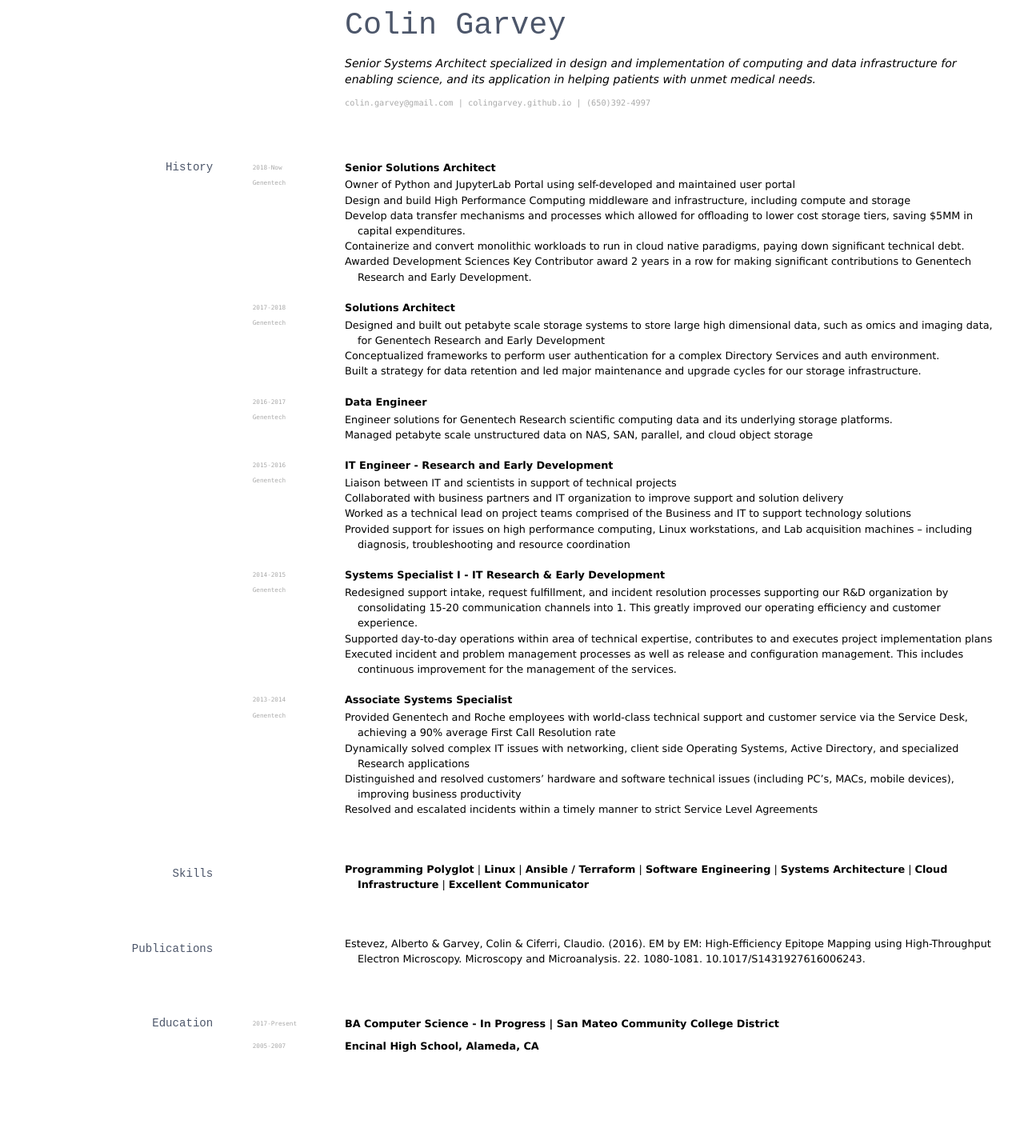
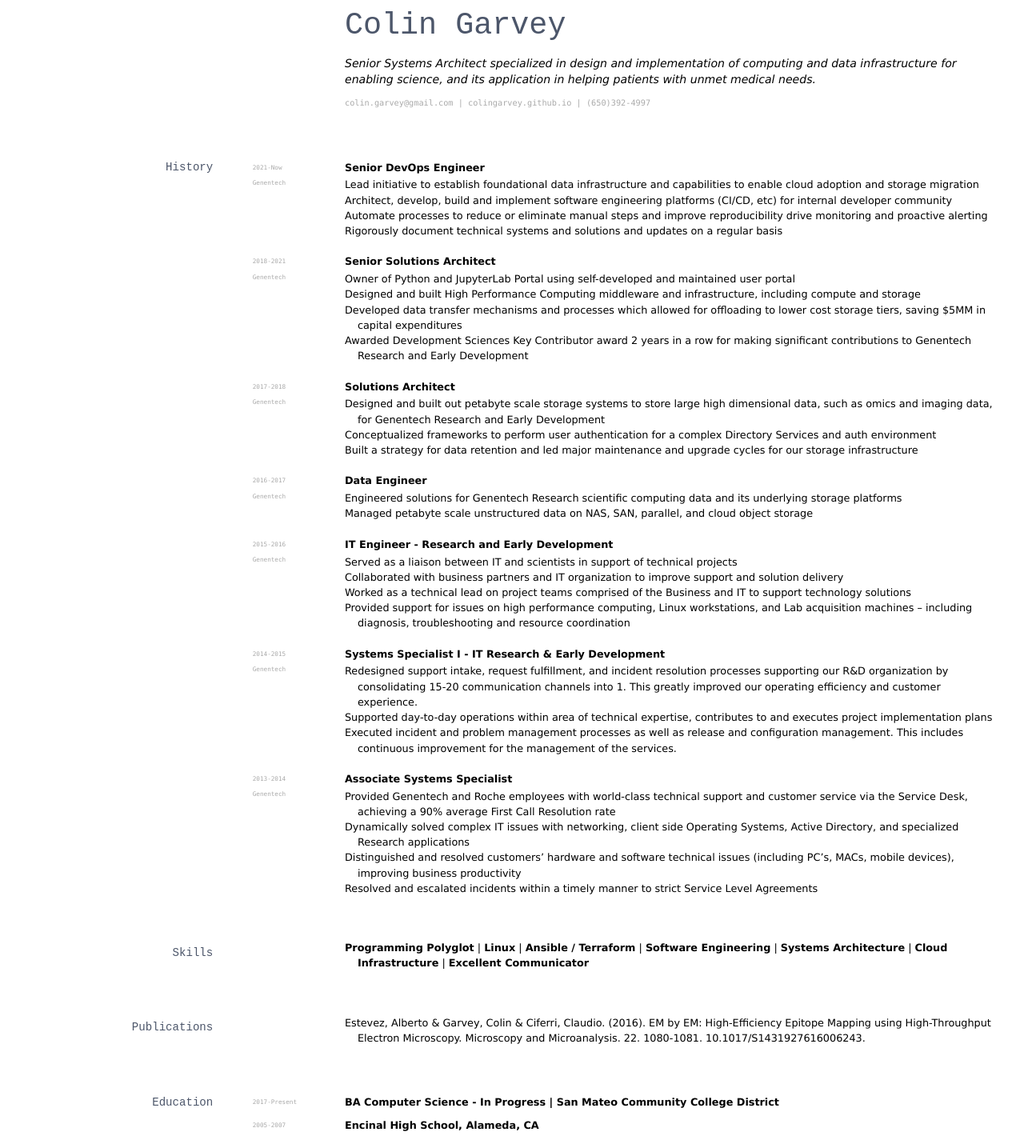
Before and after one commit to colingarvey/colingarvey.github.io, a Jekyll site: the page built from docs/_pages/cv.md, in a window 1280 px wide. Shown: the whole page at 80% size. Built offline with Jekyll 4.4.1, drawn with Linux system fonts in a browser that asks for light colours; before the commit the page ends 1326 px from its top, so only the background shows below that.

Commit message:
Updated CV

```diff
--- a/docs/_pages/cv.md
+++ b/docs/_pages/cv.md
@@ -22,44 +22,50 @@ enabling science, and its application in helping patients with unmet medical nee
 
 ## History
 
+__Senior DevOps Engineer__
+`2021-Now`<br>
+`Genentech`
+- Lead initiative to establish foundational data infrastructure and capabilities
+  to enable cloud adoption and storage migration
+- Architect, develop, build and implement software engineering platforms (CI/CD,
+  etc) for internal developer community
+- Automate processes to reduce or eliminate manual steps and improve reproducibility drive monitoring and proactive alerting
+- Rigorously document technical systems and solutions and updates on a regular basis
+
+
 __Senior Solutions Architect__
-`2018-Now`<br>
+`2018-2021`<br>
 `Genentech`
 - Owner of Python and JupyterLab Portal using self-developed and maintained user portal
-- Design and build High Performance Computing middleware and infrastructure, including compute
+- Designed and built High Performance Computing middleware and infrastructure, including compute
 and storage
-- Develop data transfer mechanisms and processes which allowed for offloading to lower cost
-storage tiers, saving $5MM in capital expenditures.
-- Containerize and convert monolithic workloads to run in cloud native paradigms, paying down
-significant technical debt.
+- Developed data transfer mechanisms and processes which allowed for offloading to lower cost
+storage tiers, saving $5MM in capital expenditures
 - Awarded Development Sciences Key Contributor award 2 years in a row for making significant
-contributions to Genentech Research and Early Development.
+contributions to Genentech Research and Early Development
 
 __Solutions Architect__
 `2017-2018`<br>
 `Genentech`
-
 - Designed and built out petabyte scale storage systems to store large high dimensional data, such as
 omics and imaging data, for Genentech Research and Early Development
 - Conceptualized frameworks to perform user authentication for a complex Directory Services and auth
-environment.
+environment
 - Built a strategy for data retention and led major maintenance and upgrade cycles for our storage
-infrastructure.
+infrastructure
 
 __Data Engineer__
 `2016-2017`<br>
 `Genentech`
-
-- Engineer solutions for Genentech Research scientific computing data and its underlying storage
-platforms.
+- Engineered solutions for Genentech Research scientific computing data and its underlying storage
+platforms
 - Managed petabyte scale unstructured data on NAS, SAN, parallel, and cloud object storage
 
 
 __IT Engineer - Research and Early Development__
 `2015-2016`<br>
 `Genentech`
-
-- Liaison between IT and scientists in support of technical projects
+- Served as a liaison between IT and scientists in support of technical projects
 - Collaborated with business partners and IT organization to improve support and solution delivery
 - Worked as a technical lead on project teams comprised of the Business and IT to support technology solutions
 - Provided support for issues on high performance computing, Linux workstations, and Lab acquisition machines – including diagnosis, troubleshooting and resource coordination
```
